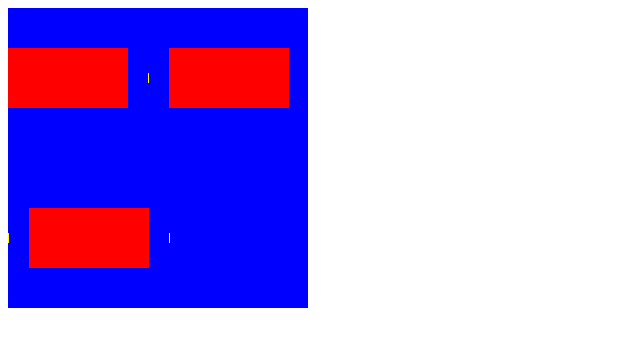
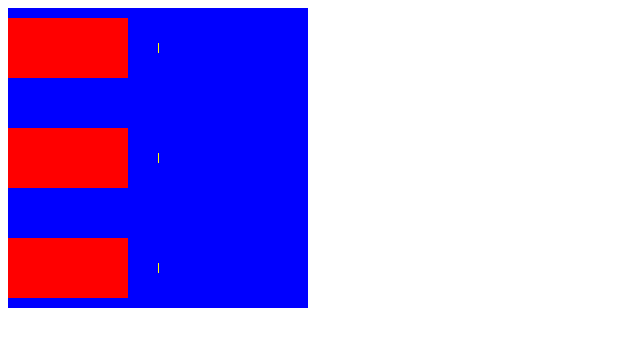
Before and after one commit to huzhiwu1/react-pro-practice, a React (Vite) app: page / in a window 1280 px wide. Shown: the top 346 px of the page, without its empty margins (0-640 px from the left). Built offline with nearby package versions, Linux system fonts and the light colour scheme.

Commit message:
feat(space): 实现通过provider来提供size

```diff
--- /dev/null
+++ b/src/Space/ConfigProvider.tsx
@@ -0,0 +1,28 @@
+import { createContext } from "react";
+import type { PropsWithChildren } from "react";
+import type { SizeType } from ".";
+
+export type ConfigContextType = {
+  space?: {
+    size?: SizeType;
+  };
+};
+
+// eslint-disable-next-line react-refresh/only-export-components
+export const ConfigContext = createContext<ConfigContextType>({
+  space: {
+    size: "small",
+  },
+});
+
+export type ConfigProviderProps = PropsWithChildren<ConfigContextType>;
+
+export function ConfigProvider(props: ConfigProviderProps) {
+  const { space, children } = props;
+
+  return (
+    <ConfigContext.Provider value={{ space }}>
+      {children}
+    </ConfigContext.Provider>
+  );
+}
--- a/src/Space/index.tsx
+++ b/src/Space/index.tsx
@@ -1,4 +1,4 @@
-import React, { useMemo } from "react";
+import React, { useContext, useMemo } from "react";
 import cs from "classnames";
 import "./index.scss";
 import type {
@@ -8,6 +8,7 @@ import type {
   PropsWithChildren,
   ReactNode,
 } from "react";
+import { ConfigProvider, ConfigContext } from "./ConfigProvider";
 
 export type SizeType = "small" | "middle" | "large" | number | undefined;
 const SpaceSize = {
@@ -30,13 +31,14 @@ export interface SpaceProps extends HTMLAttributes<HTMLDivElement> {
 }
 
 const Space: FC<PropsWithChildren<SpaceProps>> = (props) => {
+  const { space } = useContext(ConfigContext);
   const {
     className,
     style,
     direction = "horizontal",
     align,
     wrap,
-    size = "small",
+    size = space?.size || "small",
     children,
     split,
     ...restProps
@@ -91,11 +93,12 @@ const Space: FC<PropsWithChildren<SpaceProps>> = (props) => {
 };
 function App() {
   return (
+    <ConfigProvider space={{ size: 30 }}>
       <Space
         direction="horizontal"
         style={{ width: "300px", height: "300px", background: "blue" }}
         wrap
-      size={20}
+        // size={20}
         split={
           <div
             style={{
@@ -110,6 +113,7 @@ function App() {
         <div style={{ width: "120px", height: "60px", background: "red" }} />
         <div style={{ width: "120px", height: "60px", background: "red" }} />
       </Space>
+    </ConfigProvider>
   );
 }
 
```
Lines whose indentation alone changed are shown as unchanged.
